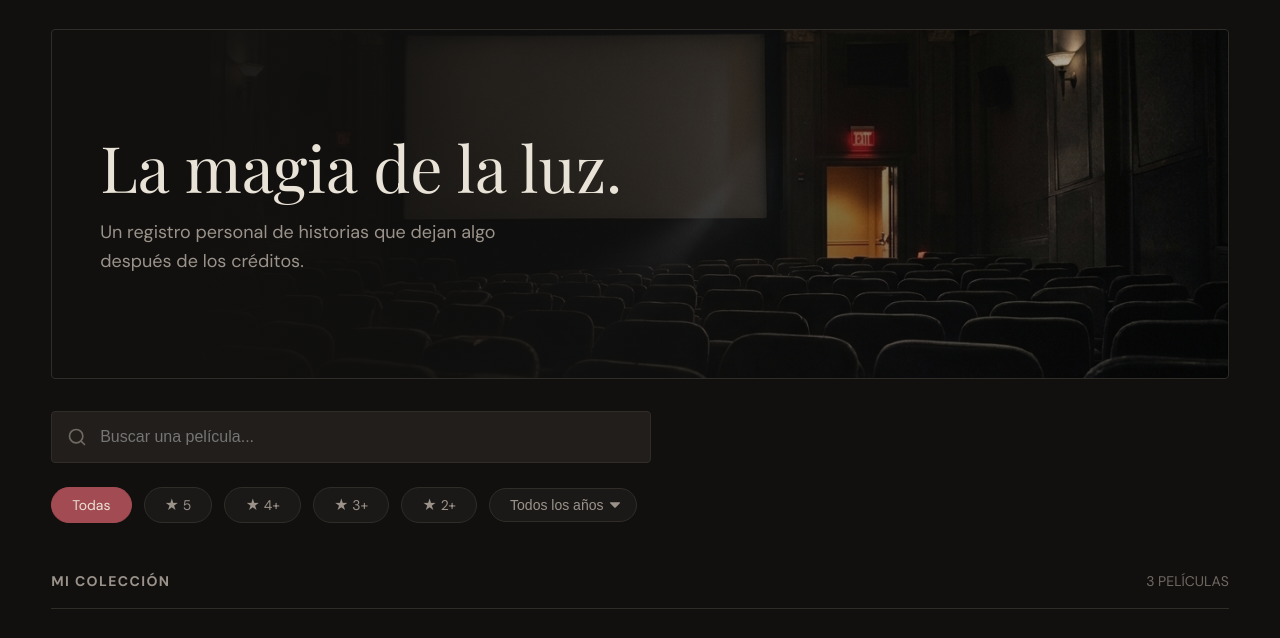
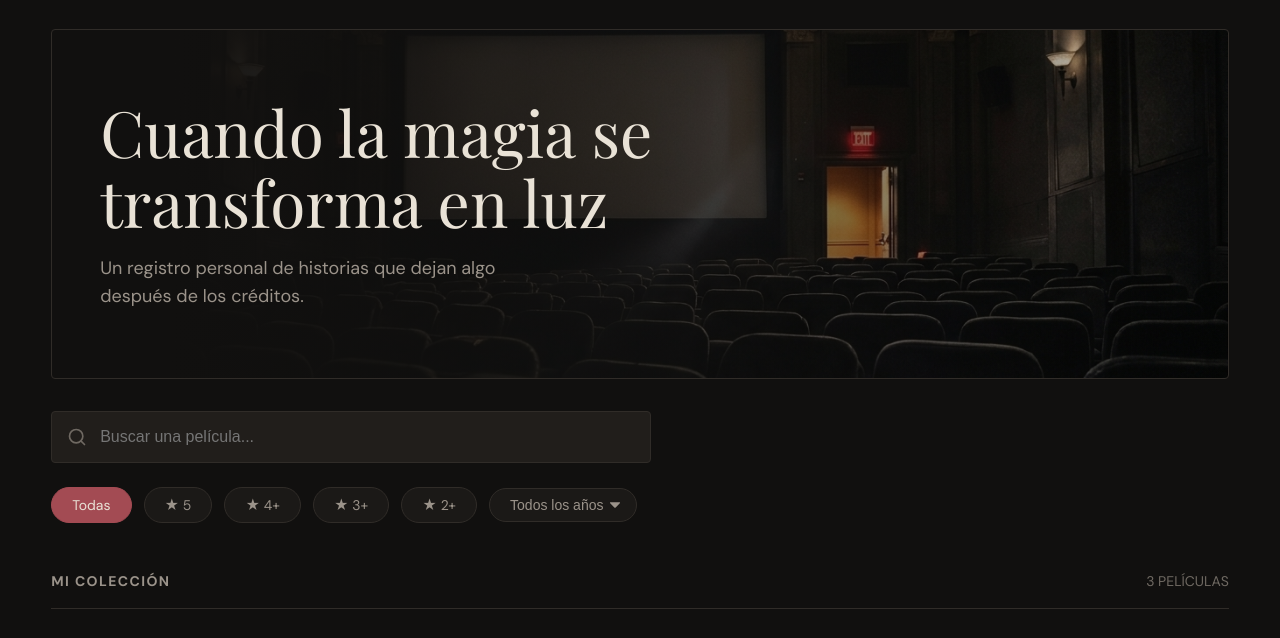
Before and after one commit to H-Cote/.github.io-opiniones_peliculas, a plain HTML site: page index.html in a window 1280 px wide. Shown: the part 105-743 px from the top of the page. Drawn offline with nearby package versions, Linux system fonts and the light colour scheme; a web font is replaced by a local one.

Commit message:
cambio mensaje inicial

```diff
--- a/index.html
+++ b/index.html
@@ -27,7 +27,7 @@
         <section id="home-view" class="view active">
             <div class="hero-section">
                 <div class="hero-content">
-                    <h1>La magia de la luz.</h1>
+                    <h1>Cuando la magia se transforma en luz</h1>
                     <p>Un registro personal de historias que dejan algo<br>después de los créditos.</p>
                 </div>
             </div>
```
